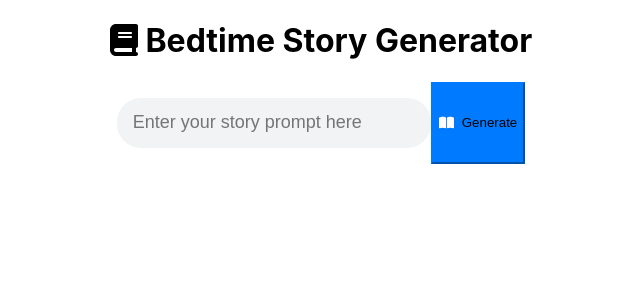
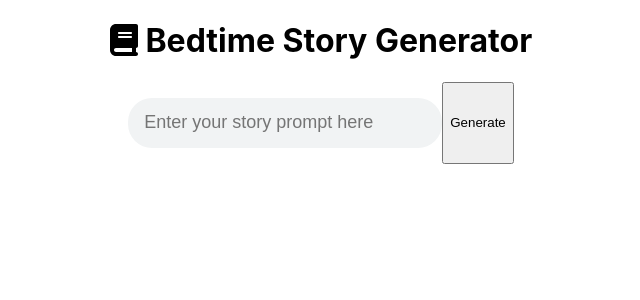
Before and after one commit to adamjweil/BedtimeStoryGenerator, a React (Create React App) app: page / in a window 1280 px wide. Shown: the top 300 px of the page, without its empty margins (319-959 px from the left). Built offline with nearby package versions, Linux system fonts and the light colour scheme; no server answers.

Commit message:
Cleaned up the files. The prompt is now only for a sentence to reduce API usage

```diff
--- a/src/App.css
+++ b/src/App.css
@@ -14,7 +14,7 @@
   align-items: center;
   text-align: center;
 }
-
+/*
 .generate-button {
   display: flex;
   justify-content: center;
@@ -31,7 +31,7 @@
 
 .generate-button > *:first-child {
   color: white;
-}
+} */
 
 .generate-button .book-icon {
   margin-right: 10px;
--- a/src/App.js
+++ b/src/App.js
@@ -1,4 +1,4 @@
-import React, { useState } from 'react';
+import React, { useEffect, useState } from 'react';
 import { Container, Row, Col, Form, Button, Spinner } from 'react-bootstrap';
 import { FontAwesomeIcon } from '@fortawesome/react-fontawesome';
 import { faBook, faBookOpen } from '@fortawesome/free-solid-svg-icons';
@@ -14,7 +14,7 @@ const App = () => {
   // State to store user input and generated story
   const [userInput, setUserInput] = useState('');
   const [generatedStory, setGeneratedStory] = useState('');
-  const [isLoading, setIsLoading] = useState(false);
+  const [isLoading, setIsLoading] = useState('');
 
   // Function to handle user input change
   const handleInputChange = (event) => {
@@ -22,21 +22,17 @@ const App = () => {
   }
 
   // Function to generate story
-
   const generateStory = async (e) => {
     e.preventDefault();
     // Show loading spinner
     setIsLoading(true);
-
     console.log(userInput)
-    // console.log(process.env.REACT_APP_OPENAI_API_KEY)
-
+    console.log("Is loading: " + isLoading)
     try {
         const response = await axios.post(
         "https://api.openai.com/v1/completions",
         {
-          prompt: `Write a children's bedtime story that is roughly 500 to 1000 words. One of the themes in the book should relate to ${userInput}. The story should have a beginning, middle and end. The beginning of the story should be about getting to know the main character. They should be fun and interesting. In the middle of the story they should deal with some sort of obstacle in their lives. The final section of the book will focus on how they overcame the obstacles in their lives, and that are better because of it. The story is for 7-10 year old children. By the end of the story the character should show some growth in their personalities and willingness to accept change.`,
-
+          prompt: `Write a sentence with ${userInput} in it.`,
           model: "text-davinci-003",
           max_tokens: 1000,
           temperature: 1,
@@ -54,12 +50,10 @@ const App = () => {
       console.error(error);
     } finally {
       // Hide loading spinner
-
         setIsLoading(false);
-
+        console.log("Is loading: " + isLoading);
     }
   };
-
 
   // Function to clear generated story
   const clearStory = () => {
@@ -96,19 +90,22 @@ const App = () => {
                   }}
                 />
               </Form.Group>
-              <Button variant="primary" onClick={generateStory} className="generate-button">
-                <FontAwesomeIcon icon={faBookOpen} style={{ fontSize: '1em' }} />
+              <Button variant="primary" onClick={generateStory}>
               Generate
               </Button>
             </div>
           </Form>
 
+      {isLoading ? (
+        <Button style={{}} variant='primary' disabled>
+        <Spinner
+          animation="border"
+          size="lg"
+          role="status"
+          aria-hidden="true"
+        /> Loading...
+        </Button>
 
-
-          {isLoading ? (
-            <div className="text-center mt-3">
-              <Spinner animation="border" variant="primary" />
-            </div>
       ) : (
         generatedStory && (
           <div className="output-field">
@@ -131,8 +128,6 @@ const App = () => {
       </Col>
       </Row>
     </Container>
-
-
   );
 };
 
```
Also changed, not shown: src/prompt.txt (added), 2 other files (tests, documents, lock files or other folders). Lines whose indentation alone changed are shown as unchanged.
